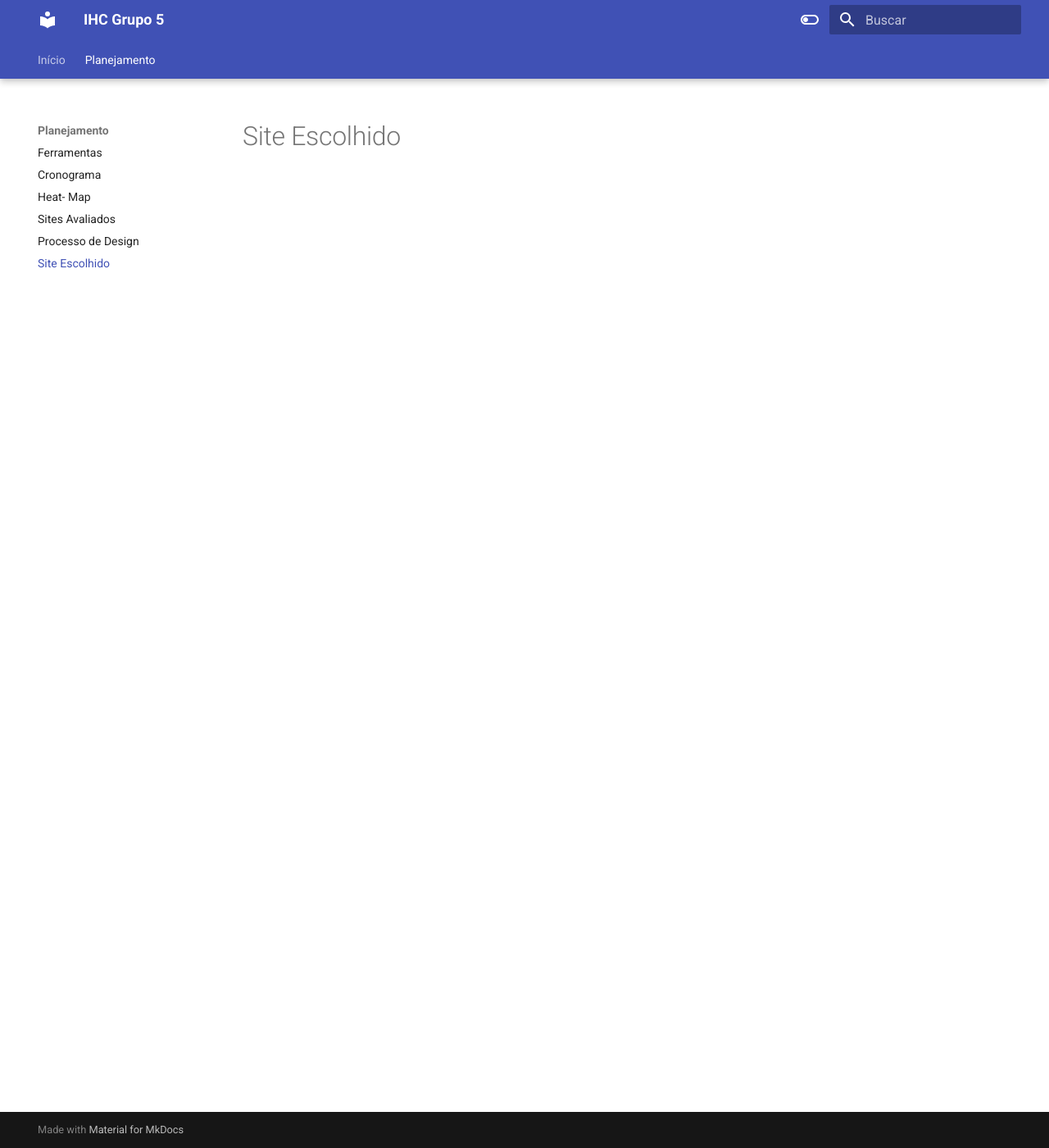
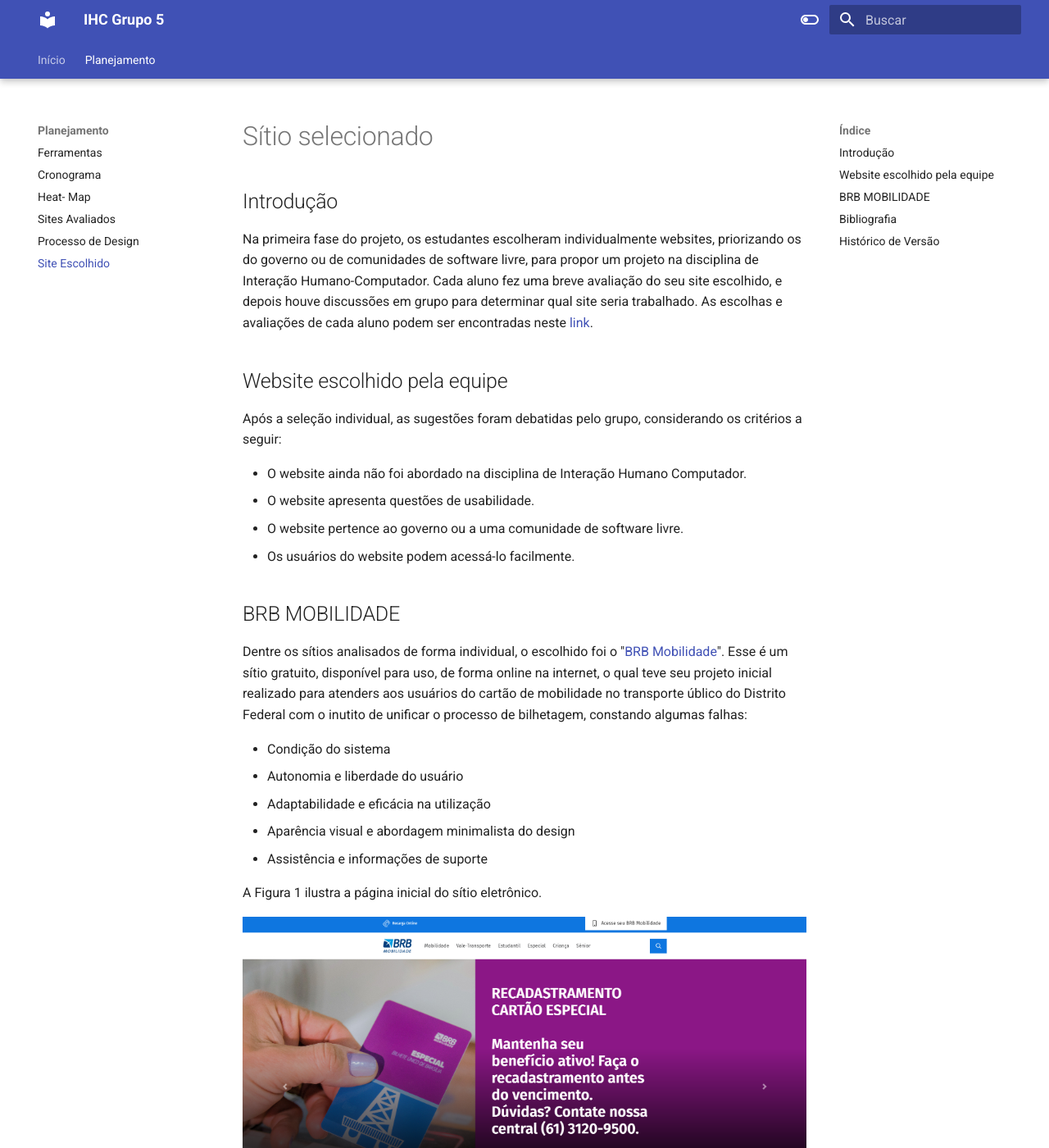
Before and after one commit to Interacao-Humano-Computador/2023.2--BRB-Mobilidade, an MkDocs documentation site: the page built from docs/site.md, in a window 1280 px wide and 1400 px high. Shown: the whole window at 82% size. Built offline with MkDocs 1.6.1 and Material for MkDocs 9.7.7, drawn with Linux system fonts in a browser that asks for light colours; some of the changed text lies outside the part shown.

Commit message:
selected website

```diff
--- a/docs/site.md
+++ b/docs/site.md
@@ -1 +1,44 @@
-# Site Escolhido
+# Sítio selecionado
+
+## Introdução
+
+Na primeira fase do projeto, os estudantes escolheram individualmente websites, priorizando os do governo ou de comunidades de software livre, para propor um projeto na disciplina de Interação Humano-Computador. Cada aluno fez uma breve avaliação do seu site escolhido, e depois houve discussões em grupo para determinar qual site seria trabalhado. As escolhas e avaliações de cada aluno podem ser encontradas neste [link](./lista_Site.md).
+
+## Website escolhido pela equipe
+
+Após a seleção individual, as sugestões foram debatidas pelo grupo, considerando os critérios a seguir:
+
+- O website ainda não foi abordado na disciplina de Interação Humano Computador.
+- O website apresenta questões de usabilidade.
+- O website pertence ao governo ou a uma comunidade de software livre.
+- Os usuários do website podem acessá-lo facilmente.
+
+## BRB MOBILIDADE
+
+Dentre os sítios analisados de forma individual, o escolhido foi o "[BRB Mobilidade](https://mobilidade.brb.com.br)". Esse é um sítio gratuito, disponível para uso, de forma online na internet, o qual teve seu projeto inicial realizado para atenders aos usuários do cartão de mobilidade no transporte úblico do Distrito Federal com o inutito de unificar o processo de bilhetagem, constando algumas falhas:
+
+- Condição do sistema
+- Autonomia e liberdade do usuário
+- Adaptabilidade e eficácia na utilização
+- Aparência visual e abordagem minimalista do design
+- Assistência e informações de suporte
+
+A Figura 1 ilustra a página inicial do sítio eletrônico.
+
+![Imagem do BRB Mobilidade](assets/brb.png)
+
+<div style="text-align: center">
+<p>Figura 1 - Imagem da página inicial do sítio eletrônico BRB MOBILIDADE. (Fonte: <a href="https://mobilidade.brb.com.br">mobilidade.br.com</a>)</p>
+</div>
+
+## Bibliografia
+
+[1] BARBOSA, Simone; DINIZ, Bruno. Interação Humano-Computador. Editora Elsevier, Rio de Janeiro, 2010.
+
+[2] Plataforma BRB Mobilidade: <https://mobilidade.brb.com.br>.
+
+## Histórico de Versão
+
+| Versão   | Data       | Descrição            |  Autor(es)       | Revisor(es)          |
+| :------: | :--------: |:-------------------: | :-----------: | :-----:          |
+| 1.0    | 28/09/2023 | Declaração do Site Selecioando | Juan Pablo  | Amanda Abreu |
```
Also changed, not shown: docs/assets/brb.png (added).
